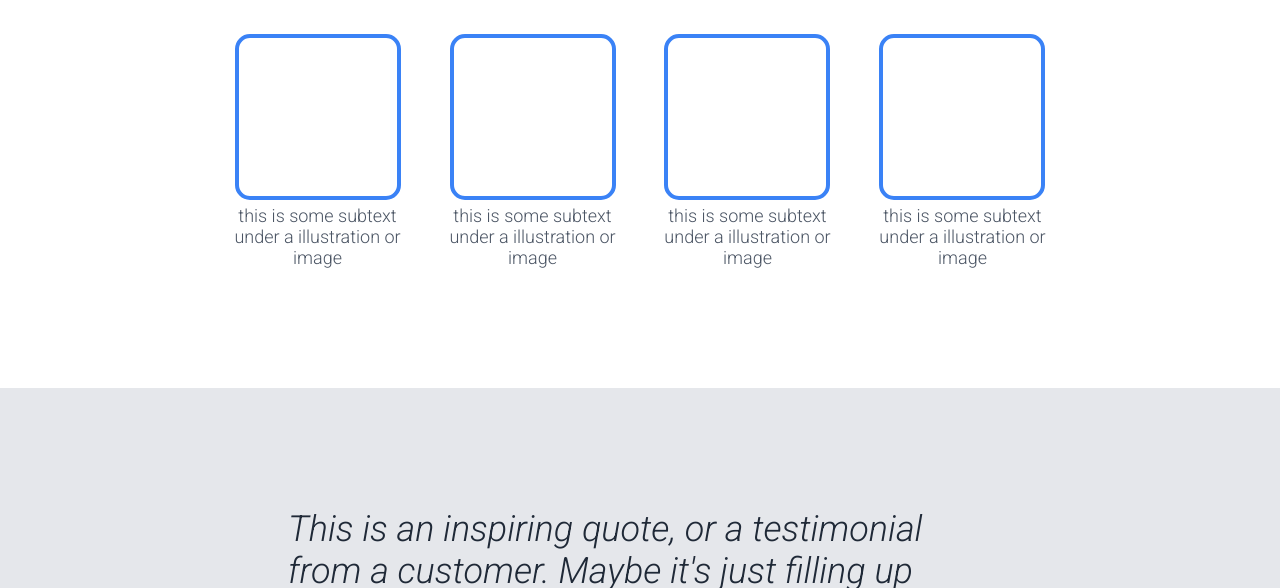
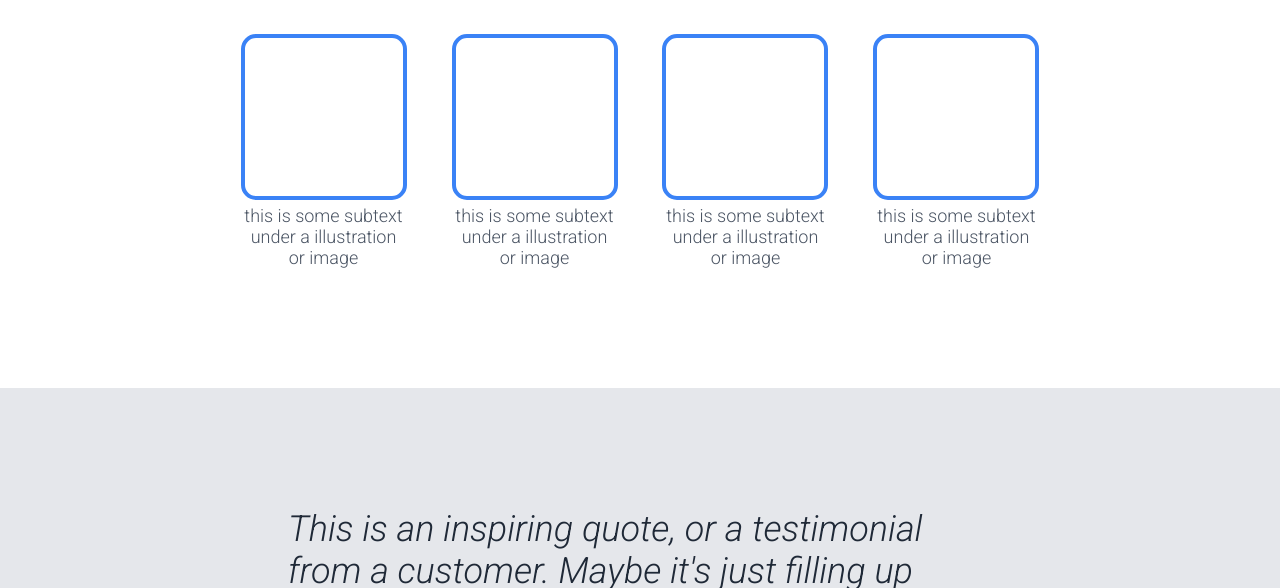
Before and after one commit to darrencorona/odin-project-landing-page, a plain HTML site: page index.html in a window 1280 px wide. Shown: the part 645-1233 px from the top of the page. Drawn offline with Linux system fonts and the light colour scheme.

Commit message:
Remove width and margin in .sec-1
Change the width of .sub-info p

```diff
--- a/style.css
+++ b/style.css
@@ -104,8 +104,6 @@ button {
   display: flex;
   flex-direction: column;
   align-items: center;
-  width: 71%;
-  margin: auto;
   padding: 3.125rem 0 7.5rem;
 }
 
@@ -139,7 +137,7 @@ h2 {
   color: #4b5564;
   text-align: center;
   padding-top: 0.312rem;
-  width: 10.625rem;
+  width: 10rem;
 }
 
 /* Quote */
```
